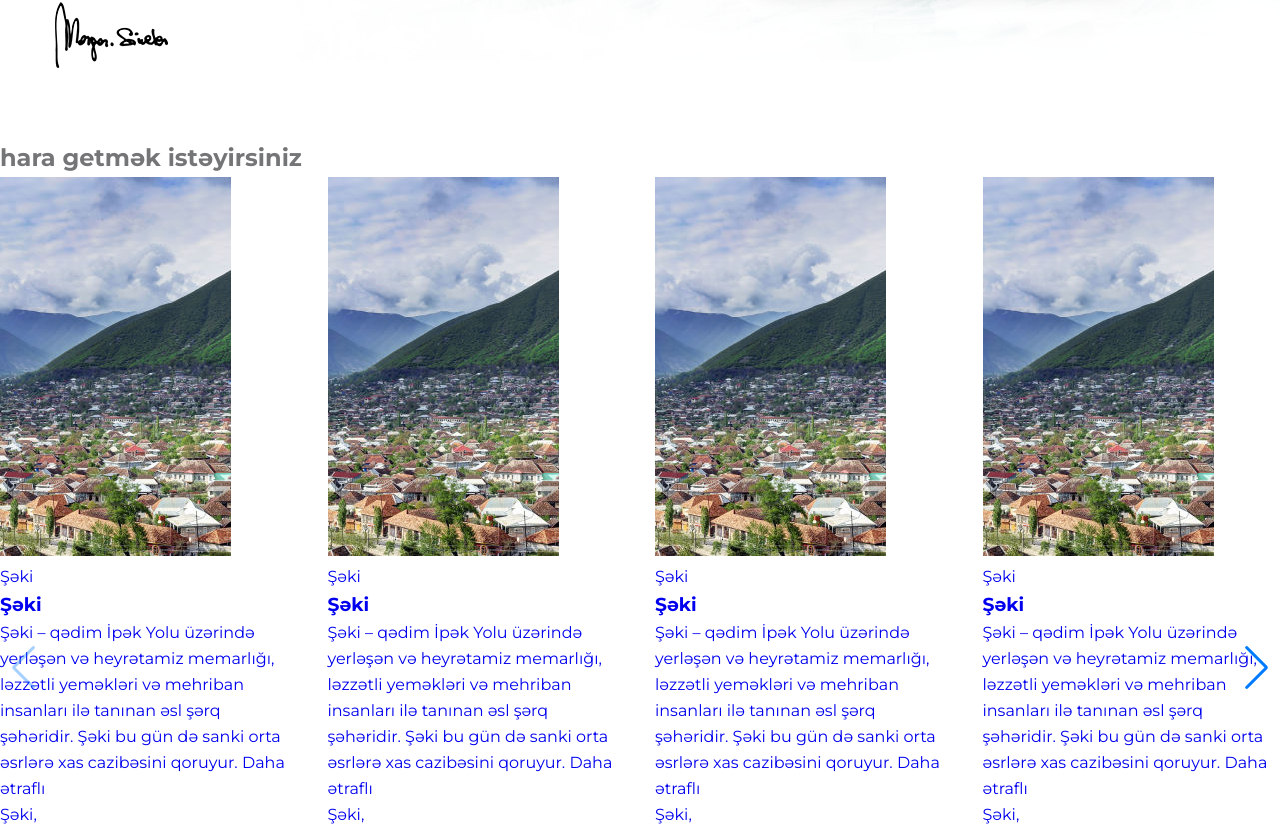
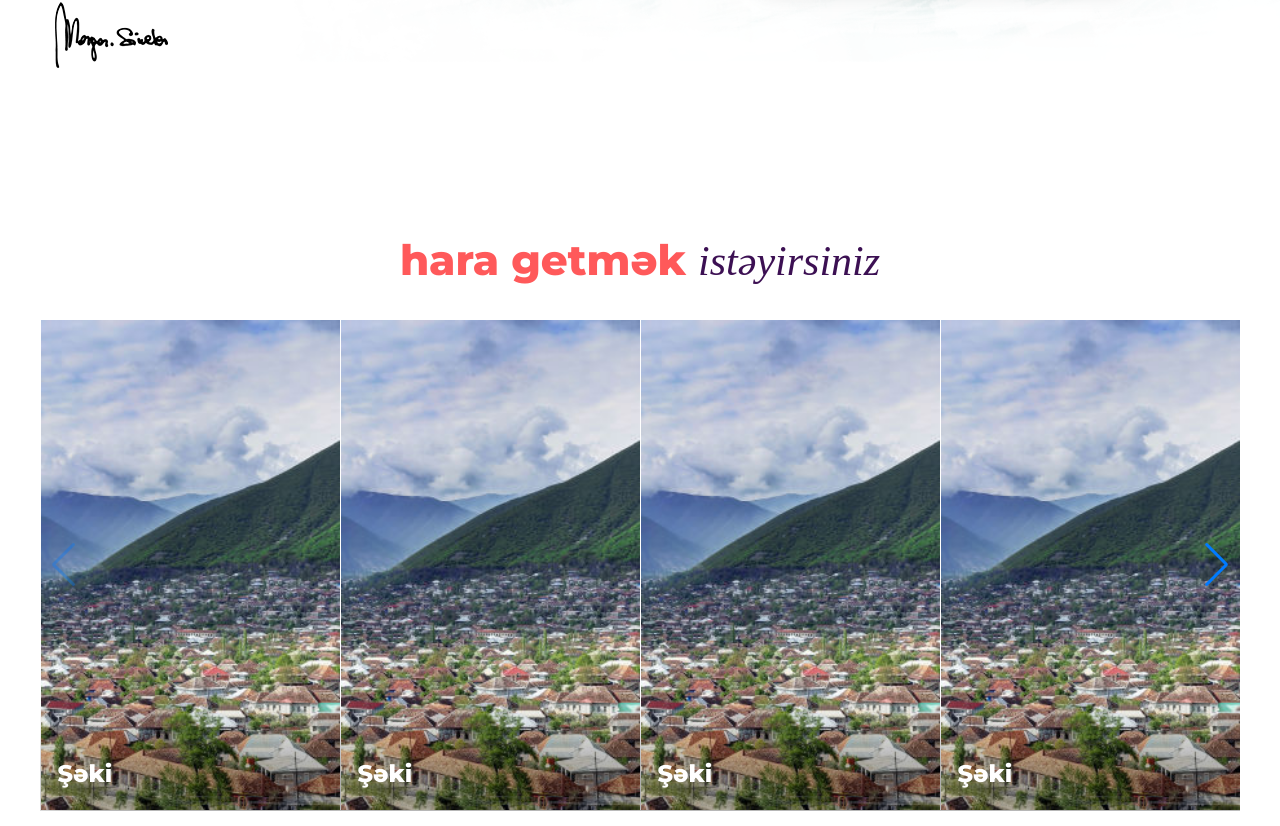
Before and after one commit to FeridQarayev/beautiful_places_app, a React (Create React App) app in the folder client/: page / in a window 1280 px wide. Shown: the part 1466-2292 px from the top of the page. Built offline with nearby package versions, Linux system fonts and the light colour scheme.

Commit message:
styled region card

```diff
--- a/client/src/components/base/region-slider/index.tsx
+++ b/client/src/components/base/region-slider/index.tsx
@@ -1,9 +1,8 @@
 import React from 'react';
 import { Link } from 'react-router-dom';
-import { Pagination, Navigation } from 'swiper';
+import { Navigation } from 'swiper';
 import { Swiper, SwiperSlide } from 'swiper/react';
 import 'swiper/css';
-import 'swiper/css/pagination';
 import 'swiper/css/navigation';
 import './style.css';
 
@@ -18,11 +17,11 @@ function RegionSlider(): JSX.Element {
           <Swiper
             navigation={true}
             slidesPerView={4}
-            spaceBetween={30}
+            spaceBetween={0}
             pagination={{
               clickable: true,
             }}
-            modules={[Pagination, Navigation]}
+            modules={[Navigation]}
             className="mySwiper"
           >
             <SwiperSlide>
@@ -30,6 +29,7 @@ function RegionSlider(): JSX.Element {
                 <div className="region">
                   <div className="region_media">
                     <img src={require('../../../images/regions/0ce5ef85-75b1-441e-a6eb-6b24bfacc3f9.jpg')} alt="" />
+                    <div className="region_media_text"></div>
                     <p>Şəki</p>
                   </div>
                   <div className="region_hover">
@@ -59,6 +59,7 @@ function RegionSlider(): JSX.Element {
                 <div className="region">
                   <div className="region_media">
                     <img src={require('../../../images/regions/0ce5ef85-75b1-441e-a6eb-6b24bfacc3f9.jpg')} alt="" />
+                    <div className="region_media_text"></div>
                     <p>Şəki</p>
                   </div>
                   <div className="region_hover">
@@ -88,6 +89,7 @@ function RegionSlider(): JSX.Element {
                 <div className="region">
                   <div className="region_media">
                     <img src={require('../../../images/regions/0ce5ef85-75b1-441e-a6eb-6b24bfacc3f9.jpg')} alt="" />
+                    <div className="region_media_text"></div>
                     <p>Şəki</p>
                   </div>
                   <div className="region_hover">
@@ -117,6 +119,7 @@ function RegionSlider(): JSX.Element {
                 <div className="region">
                   <div className="region_media">
                     <img src={require('../../../images/regions/0ce5ef85-75b1-441e-a6eb-6b24bfacc3f9.jpg')} alt="" />
+                    <div className="region_media_text"></div>
                     <p>Şəki</p>
                   </div>
                   <div className="region_hover">
@@ -146,6 +149,97 @@ function RegionSlider(): JSX.Element {
                 <div className="region">
                   <div className="region_media">
                     <img src={require('../../../images/regions/0ce5ef85-75b1-441e-a6eb-6b24bfacc3f9.jpg')} alt="" />
+                    <div className="region_media_text"></div>
+                    <p>Şəki</p>
+                  </div>
+                  <div className="region_hover">
+                    <div className="region_up"></div>
+                    <div className="region_down">
+                      <h3>Şəki</h3>
+                      <p>
+                        Şəki – qədim İpək Yolu üzərində yerləşən və heyrətamiz memarlığı, ləzzətli yeməkləri və mehriban
+                        insanları ilə tanınan əsl şərq şəhəridir. Şəki bu gün də sanki orta əsrlərə xas cazibəsini
+                        qoruyur. <span>Daha ətraflı</span>
+                      </p>
+                      <div className="region_footer">
+                        <p className="region_footer_left">
+                          Şəki, <br /> Şimal-qərb marşrutu
+                        </p>
+                        <div className="region_footer_right">
+                          <img src={require('../../../svgs/78539c41-929d-48cb-97d0-2262158385f4.svg')} alt="" />
+                        </div>
+                      </div>
+                    </div>
+                  </div>
+                </div>
+              </Link>
+            </SwiperSlide>
+            <SwiperSlide>
+              <Link to={'#'}>
+                <div className="region">
+                  <div className="region_media">
+                    <img src={require('../../../images/regions/0ce5ef85-75b1-441e-a6eb-6b24bfacc3f9.jpg')} alt="" />
+                    <div className="region_media_text"></div>
+                    <p>Şəki</p>
+                  </div>
+                  <div className="region_hover">
+                    <div className="region_up"></div>
+                    <div className="region_down">
+                      <h3>Şəki</h3>
+                      <p>
+                        Şəki – qədim İpək Yolu üzərində yerləşən və heyrətamiz memarlığı, ləzzətli yeməkləri və mehriban
+                        insanları ilə tanınan əsl şərq şəhəridir. Şəki bu gün də sanki orta əsrlərə xas cazibəsini
+                        qoruyur. <span>Daha ətraflı</span>
+                      </p>
+                      <div className="region_footer">
+                        <p className="region_footer_left">
+                          Şəki, <br /> Şimal-qərb marşrutu
+                        </p>
+                        <div className="region_footer_right">
+                          <img src={require('../../../svgs/78539c41-929d-48cb-97d0-2262158385f4.svg')} alt="" />
+                        </div>
+                      </div>
+                    </div>
+                  </div>
+                </div>
+              </Link>
+            </SwiperSlide>
+            <SwiperSlide>
+              <Link to={'#'}>
+                <div className="region">
+                  <div className="region_media">
+                    <img src={require('../../../images/regions/0ce5ef85-75b1-441e-a6eb-6b24bfacc3f9.jpg')} alt="" />
+                    <div className="region_media_text"></div>
+                    <p>Şəki</p>
+                  </div>
+                  <div className="region_hover">
+                    <div className="region_up"></div>
+                    <div className="region_down">
+                      <h3>Şəki</h3>
+                      <p>
+                        Şəki – qədim İpək Yolu üzərində yerləşən və heyrətamiz memarlığı, ləzzətli yeməkləri və mehriban
+                        insanları ilə tanınan əsl şərq şəhəridir. Şəki bu gün də sanki orta əsrlərə xas cazibəsini
+                        qoruyur. <span>Daha ətraflı</span>
+                      </p>
+                      <div className="region_footer">
+                        <p className="region_footer_left">
+                          Şəki, <br /> Şimal-qərb marşrutu
+                        </p>
+                        <div className="region_footer_right">
+                          <img src={require('../../../svgs/78539c41-929d-48cb-97d0-2262158385f4.svg')} alt="" />
+                        </div>
+                      </div>
+                    </div>
+                  </div>
+                </div>
+              </Link>
+            </SwiperSlide>
+            <SwiperSlide>
+              <Link to={'#'}>
+                <div className="region">
+                  <div className="region_media">
+                    <img src={require('../../../images/regions/0ce5ef85-75b1-441e-a6eb-6b24bfacc3f9.jpg')} alt="" />
+                    <div className="region_media_text"></div>
                     <p>Şəki</p>
                   </div>
                   <div className="region_hover">
--- a/client/src/components/base/region-slider/style.css
+++ b/client/src/components/base/region-slider/style.css
@@ -0,0 +1,97 @@
+.region_slider {
+  margin: 97px 0;
+}
+.container {
+  margin: 0 auto;
+  max-width: 1260px;
+  padding: 0 30px;
+}
+.title {
+  padding: 0 0 33px;
+  text-align: center;
+  white-space: nowrap;
+  color: #ff595a;
+  font-size: 42px;
+  font-weight: 800;
+  line-height: 1.2;
+}
+.title span {
+  color: #3c1053;
+  font-family: 'Publico', 'Times New Roman', 'Times', 'Baskerville', 'Georgia', serif;
+  font-style: italic;
+  font-weight: 300;
+}
+.region {
+  width: 300px;
+  position: relative;
+  padding: 0.5px;
+  height: 100%;
+  vertical-align: top;
+  transition: transform 0.3s;
+  z-index: 5;
+}
+.region_media {
+  position: relative;
+  z-index: 1;
+}
+.region_media::before {
+  background: rgba(0, 174, 199, 0.9);
+  bottom: 0;
+  content: '';
+  height: 100%;
+  left: 0;
+  opacity: 0;
+  position: absolute;
+  top: 0;
+  transition: opacity 0.3s;
+  width: 100%;
+  z-index: 10;
+}
+.region_media img {
+  max-width: none;
+  width: 100%;
+  height: auto;
+  vertical-align: top;
+}
+.region_media_text {
+  position: absolute;
+  width: 100%;
+  height: 10%;
+  bottom: 0;
+  filter: blur(35px);
+  background: rgba(0, 0, 0, 0.67);
+}
+.region_media p {
+  display: block;
+  position: absolute;
+  left: 17px;
+  bottom: 20px;
+  font-size: 24px;
+  font-weight: 800;
+  line-height: 1.29;
+  max-width: 200px;
+  color: #fff;
+  z-index: 2;
+}
+.region_hover {
+  color: #fff;
+  display: flex;
+  flex-direction: column;
+  flex-wrap: nowrap;
+  justify-content: space-between;
+  align-content: stretch;
+  align-items: stretch;
+  font-size: 15px;
+  font-weight: 500;
+  line-height: 1.4;
+  height: 100%;
+  left: 0;
+  opacity: 0;
+  padding: 0 15px 22px;
+  position: absolute;
+  top: 0;
+  transition: opacity 0.3s, transform 0.3s;
+  transform: scale(0.94);
+  width: 100%;
+  z-index: 20;
+}
```
